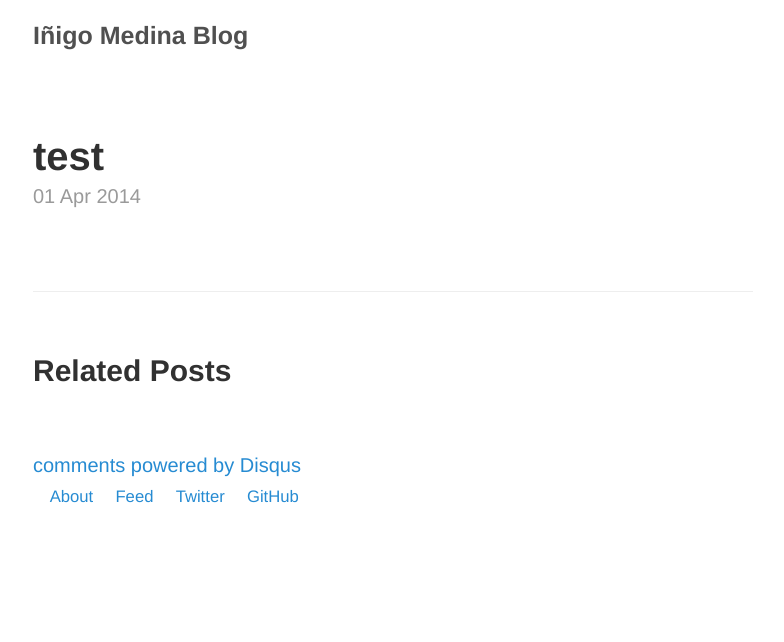
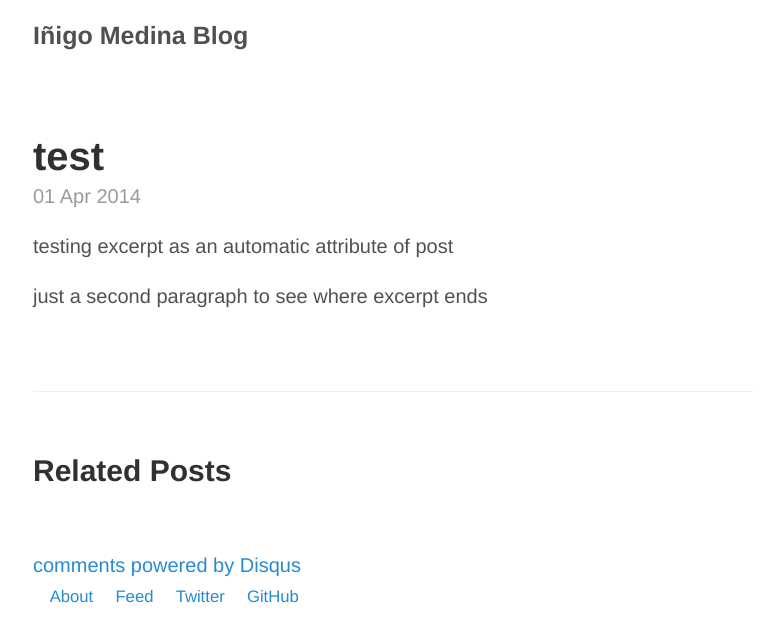
Before and after one commit to grosshat/grosshat.github.io, a Jekyll site: the page built from _posts/2014-04-01-test.md, in a window 1280 px wide. Shown: the top 642 px of the page, without its empty margins (247-1031 px from the left). Built offline with Jekyll 4.4.1, drawn with Linux system fonts in a browser that asks for light colours; Markdown is read by kramdown in place of the engine named in the settings; comment, search, counter and statistics services are not loaded.

Commit message:
Use Jekyll excerpts.

```diff
--- a/_posts/2014-04-01-test.md
+++ b/_posts/2014-04-01-test.md
@@ -3,5 +3,8 @@ layout: post
 title: test
 comments: true
 permalink: test-april
-excerpt: test for a new attribute excerpt
 ---
+
+testing excerpt as an automatic attribute of post
+
+just a second paragraph to see where excerpt ends
```
